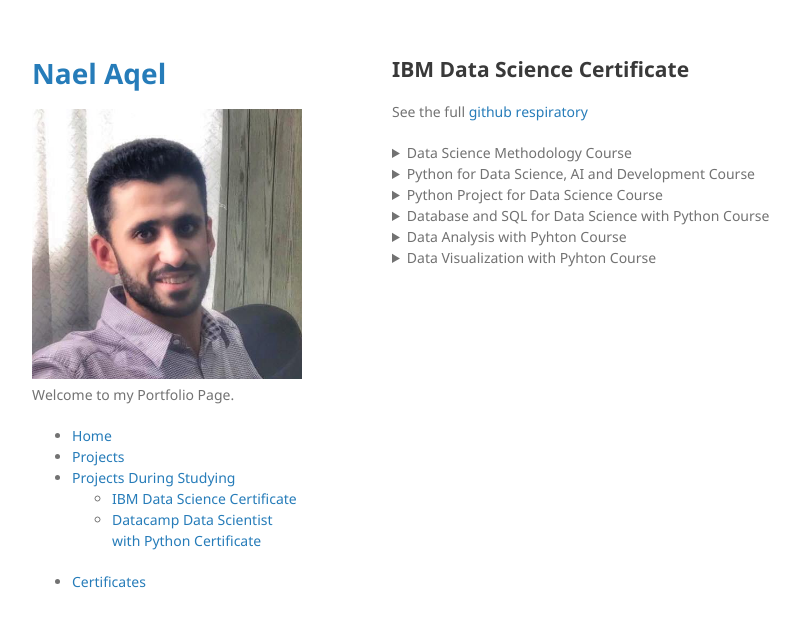
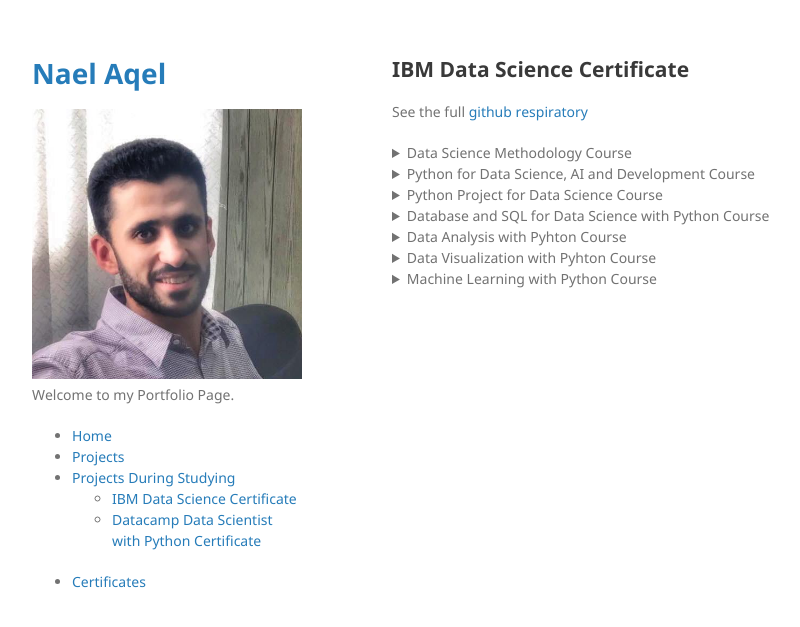
Before and after one commit to NaelAqel/naelaqel.github.io, a Jekyll site: the page built from IBM Page.md, in a window 1280 px wide. Shown: the top 627 px of the page, without its empty margins (178-978 px from the left). Built offline with Jekyll 4.4.1, drawn with Linux system fonts in a browser that asks for light colours; some of the changed lines change nothing that is shown.

Commit message:
Add Machine Learning with Python Course

```diff
--- a/IBM Page.md
+++ b/IBM Page.md
@@ -87,3 +87,21 @@
   <li><a target='_blank' href=''>Practice Assignment</a></li>
   <li><a target='_blank' href=''>Final Assignment</a></li>
 </details>
+
+<details>
+  <summary>Machine Learning with Python Course</summary>
+
+  <li><a target='_blank' href='https://nbviewer.org/github/NaelAqel/IBM_Data_Science_Professional_Certificate/blob/a37f6b8d20935b549fc2c01d6cfd0897dd81dc35/09%20Machine%20Learning%20with%20Python/01%20Simple%20Linear%20Regression.ipynb'>Simple Linear Regression</a></li>
+  <li><a target='_blank' href='https://nbviewer.org/github/NaelAqel/IBM_Data_Science_Professional_Certificate/blob/a37f6b8d20935b549fc2c01d6cfd0897dd81dc35/09%20Machine%20Learning%20with%20Python/02%20Multiple%20Linear%20Regression.ipynb'>Multiple Linear Regression</a></li>
+  <li><a target='_blank' href='https://nbviewer.org/github/NaelAqel/IBM_Data_Science_Professional_Certificate/blob/a37f6b8d20935b549fc2c01d6cfd0897dd81dc35/09%20Machine%20Learning%20with%20Python/03%20Polynomial%20Regression.ipynb'>Polynomial Regression</a></li>
+  <li><a target='_blank' href='https://nbviewer.org/github/NaelAqel/IBM_Data_Science_Professional_Certificate/blob/a37f6b8d20935b549fc2c01d6cfd0897dd81dc35/09%20Machine%20Learning%20with%20Python/04%20Non-linear%20Regression.ipynb'>Non-linear Regression</a></li>
+  <li><a target='_blank' href='https://nbviewer.org/github/NaelAqel/IBM_Data_Science_Professional_Certificate/blob/a37f6b8d20935b549fc2c01d6cfd0897dd81dc35/09%20Machine%20Learning%20with%20Python/05%20K-Nearest%20Neighbours.ipynb'>K-Nearest Neighbours</a></li>
+  <li><a target='_blank' href='https://nbviewer.org/github/NaelAqel/IBM_Data_Science_Professional_Certificate/blob/a37f6b8d20935b549fc2c01d6cfd0897dd81dc35/09%20Machine%20Learning%20with%20Python/06%20Decision%20Trees.ipynb'>Decision Trees</a></li>
+  <li><a target='_blank' href='https://nbviewer.org/github/NaelAqel/IBM_Data_Science_Professional_Certificate/blob/a37f6b8d20935b549fc2c01d6cfd0897dd81dc35/09%20Machine%20Learning%20with%20Python/07%20Logistic%20Regression.ipynb'>Logistic Regression</a></li>
+  <li><a target='_blank' href='https://nbviewer.org/github/NaelAqel/IBM_Data_Science_Professional_Certificate/blob/a37f6b8d20935b549fc2c01d6cfd0897dd81dc35/09%20Machine%20Learning%20with%20Python/08%20SVM%20%28Support%20Vector%20Machines%29.ipynb'>SVM (Support Vector Machines)</a></li>
+  <li><a target='_blank' href='https://nbviewer.org/github/NaelAqel/IBM_Data_Science_Professional_Certificate/blob/a37f6b8d20935b549fc2c01d6cfd0897dd81dc35/09%20Machine%20Learning%20with%20Python/09%20k-Means%20Clustering.ipynb'>k-Means Clustering</a></li>
+  <li><a target='_blank' href='https://nbviewer.org/github/NaelAqel/IBM_Data_Science_Professional_Certificate/blob/a37f6b8d20935b549fc2c01d6cfd0897dd81dc35/09%20Machine%20Learning%20with%20Python/10%20Hierarchical%20Agglomerative%20Clustering.ipynb'>Hierarchical Agglomerative Clustering</a></li>
+  <li><a target='_blank' href='https://nbviewer.org/github/NaelAqel/IBM_Data_Science_Professional_Certificate/blob/a37f6b8d20935b549fc2c01d6cfd0897dd81dc35/09%20Machine%20Learning%20with%20Python/12%20Content-based%20Recommendation%20Systems.ipynb'>Content-based Recommendation Systems</a></li>
+  <li><a target='_blank' href='https://nbviewer.org/github/NaelAqel/IBM_Data_Science_Professional_Certificate/blob/a37f6b8d20935b549fc2c01d6cfd0897dd81dc35/09%20Machine%20Learning%20with%20Python/13%20Collaborative%20Filtering%20on%20Movies.ipynb'>Collaborative Filtering on Movies</a></li>
+  <li><a target='_blank' href='https://nbviewer.org/github/NaelAqel/IBM_Data_Science_Professional_Certificate/blob/a37f6b8d20935b549fc2c01d6cfd0897dd81dc35/09%20Machine%20Learning%20with%20Python/14%20Final%20Assignment%20.ipynb'>Final Assignment</a></li>
+</details>
```
